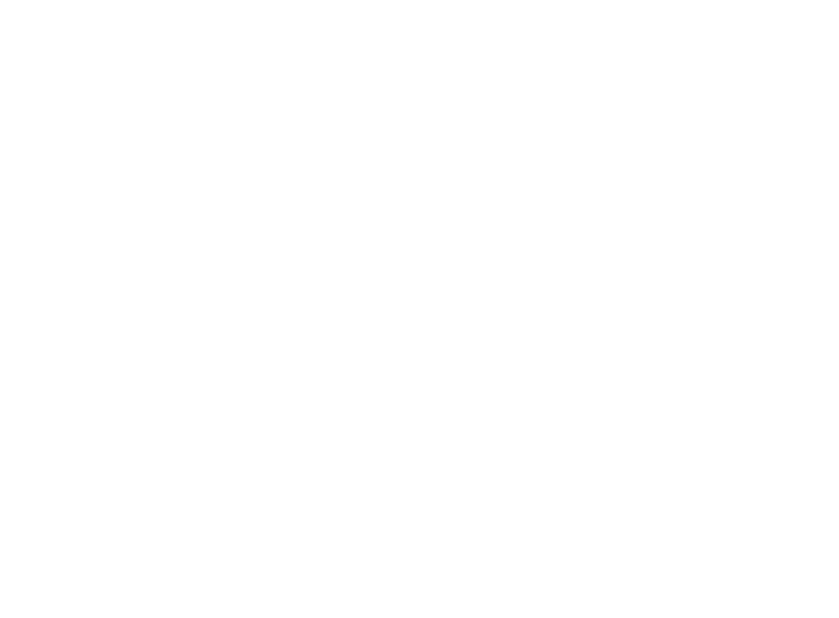
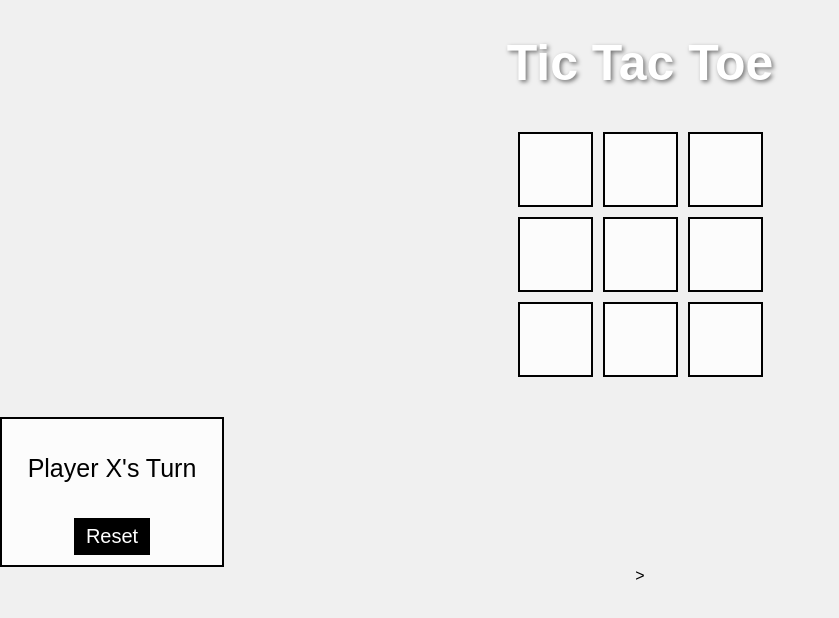
Before and after one commit to iamneo-production/abcbeaaeadebe304675969efdcbcabeone, a website: page public/index.html in a window 1280 px wide. Shown: the whole page, without its empty margins (0-839 px from the left). Drawn offline with Linux system fonts and the light colour scheme.

Commit message:
Backup Commit

```diff
--- a/public/index.html
+++ b/public/index.html
@@ -1,15 +1,34 @@
 <!DOCTYPE html>
 <html lang="en">
 <head>
-  <meta charset="UTF-8">
-  <meta http-equiv="X-UA-Compatible" content="IE=edge">
-  <meta name="viewport" content="width=device-width, initial-scale=1.0">
-  <title>tic_tac_toe</title>
-
-  <!-- link the style.css and app.js files -->
-
+<meta charset="UTF-8">
+<meta name="viewport" content="width=device-width, initial-scale=1.0">
+<title>Tic Tac Toe</title>
+<link rel="stylesheet" href="style.css">
 </head>
 <body>
-  <!-- Enter your code here -->
+<h1>Tic Tac Toe</h1>
+<div class="box">
+<div class="row">
+<button class="btn" data-cell></button>
+<button class="btn" data-cell></button>
+<button class="btn" data-cell></button>
+</div>
+<div class="row">
+<button class="btn" data-cell></button>
+<button class="btn" data-cell></button>
+<button class="btn" data-cell></button>
+</div>
+<div class="row">
+<button class="btn" data-cell></button>
+<button class="btn" data-cell></button>
+<button class="btn" data-cell></button>
+</div>
+</div>
+<div class="result-container">
+<p class="result">Player X's Turn</p>
+<button class="reset-btn" id="reset" disabled>Reset</button>
+</div>
+<script src="script.js"></script>
 </body>
-</html>
+</html>>
--- a/public/style.css
+++ b/public/style.css
@@ -1,12 +1,72 @@
+body {
+font-family: Arial, sans-serif;
+text-align: center;
+background-color: #f0f0f0;
+margin: 0;
+padding: 0;
+}
 
-@import url("https://fonts.googleapis.com/css2?family=Radio+Canada:wght@400;500;600;700&display=swap");
+h1 {
+font-size: 50px;
+color: #fff;
+text-shadow: 2px 2px 4px rgba(0, 0, 0, 0.5);
+}
 
-body {
-    background-image: url("https://cdn.pixabay.com/photo/2018/03/17/19/36/connection-3234929_1280.jpg");
-    background-size: cover;
-    background-repeat: no-repeat;
-    background-position: center center;
-    font-family: "Radio Canada", sans-serif;
-  }
+.box {
+display: flex;
+flex-direction: column;
+align-items: center;
+margin: 35px;
+}
 
-/* Enter your styling here */
+.row {
+display: flex;
+justify-content: center;
+}
+
+.btn {
+width: 75px;
+height: 75px;
+border: 2px solid #000;
+font-size: 50px;
+font-weight: 500;
+cursor: pointer;
+background-color: rgba(255, 255, 255, 0.8);
+margin: 5px;
+transition: background-color 0.3s, color 0.3s;
+}
+
+.btn:hover {
+background-color: rgba(255, 255, 255, 1);
+}
+
+.btn:disabled {
+cursor: no-drop;
+background-color: #ccc;
+color: #000;
+}
+
+.result-container {
+background-color: rgba(255, 255, 255, 0.8);
+border: 2px solid #000;
+margin-top: 20px;
+padding: 10px;
+max-width: 200px;
+text-align: center;
+font-size: 25px;
+}
+
+.reset-btn {
+border: 2px solid #000;
+cursor: pointer;
+background-color: #000;
+color: #fff;
+font-size: 20px;
+padding: 5px 10px;
+margin-top: 10px;
+}
+
+.reset-btn:hover {
+background-color: #fff;
+color: #000;
+}
```
Also changed, not shown: public/app.js (+47 -41 lines).
